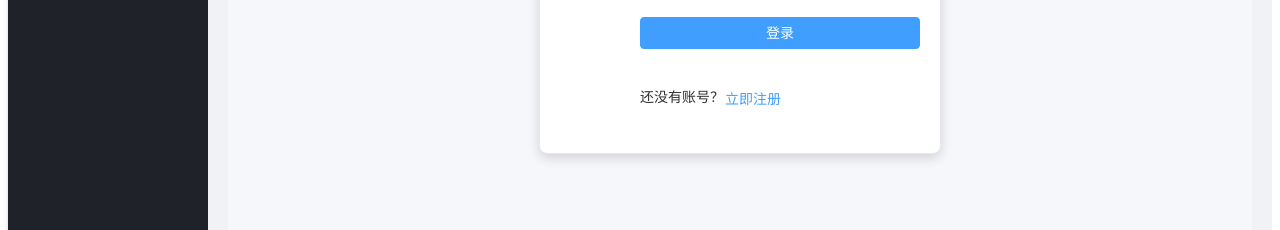
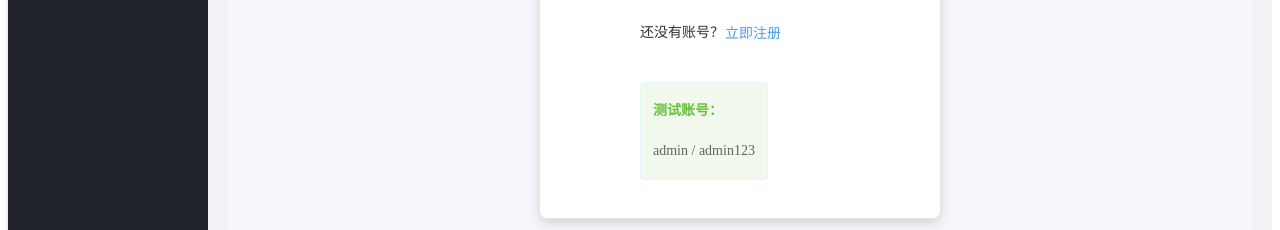
Before and after one commit to zhangrong374/admin-dashboard, a Vue app: page /login in a window 1280 px wide. Shown: the part 529-759 px from the top of the page. Built offline with nearby package versions, Linux system fonts and the light colour scheme.

Commit message:
feat: add single test account info to login page

```diff
--- a/src/views/Login.vue
+++ b/src/views/Login.vue
@@ -24,6 +24,12 @@
           <div class="login-footer">
             <span>还没有账号？</span>
             <el-button type="text" @click="goToRegister">立即注册</el-button>
+          </div>
+        </el-form-item>
+        <el-form-item>
+          <div class="test-account">
+            <h4>测试账号：</h4>
+            <p>admin / admin123</p>
           </div>
         </el-form-item>
 
@@ -110,5 +116,25 @@ const goToRegister = () => {
   margin-top: 15px;
 }
 
+.test-account {
+  margin-top: 15px;
+  padding: 12px;
+  background-color: #f0f9eb;
+  border: 1px solid #e1f5fe;
+  border-radius: 4px;
+}
+
+.test-account h4 {
+  margin-top: 0;
+  margin-bottom: 8px;
+  color: #67c23a;
+  font-size: 14px;
+}
+
+.test-account p {
+  margin: 0;
+  font-size: 14px;
+  color: #606266;
+}
 
 </style>
```
